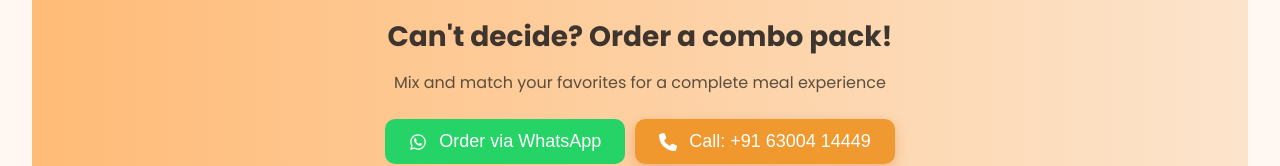
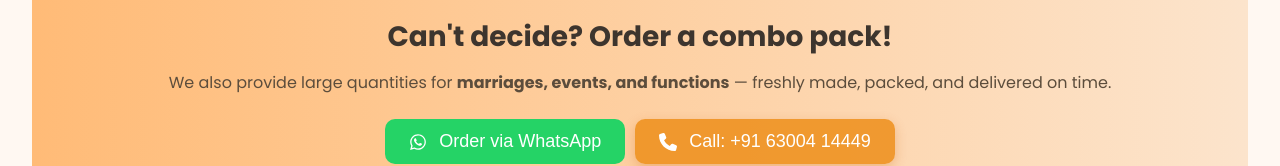
Before and after one commit to salman-repo-mern/website, a React (Create React App) app: page / in a window 1280 px wide. Shown: the part 2821-2987 px from the top of the page. Built offline with nearby package versions, Linux system fonts and the light colour scheme.

Commit message:
updated images

```diff
--- a/src/components/Products/index.js
+++ b/src/components/Products/index.js
@@ -26,7 +26,7 @@ const Products = () => {
     {
       id: 3,
       name: "Puri",
-      image: "https://5.imimg.com/data5/ANDROID/Default/2023/6/313459445/II/XK/UK/20956119/product-jpeg-500x500.jpg",
+      image: "https://res.cloudinary.com/dusyxcqt9/image/upload/v1754973819/poori_nsvnvx.jpg",
       quantity: "10 pcs",
       price: "₹60",
       tag: "Traditional",
@@ -145,7 +145,7 @@ const Products = () => {
 
         <div className="cta-box">
           <h3>Can't decide? Order a combo pack!</h3>
-          <p>Mix and match your favorites for a complete meal experience</p>
+          <p>We also provide large quantities for <b> marriages, events, and functions</b> — freshly made, packed, and delivered on time.</p>
           <div>
             <button
             onClick={() => handleOrder('Combo Pack')}
```
Also changed, not shown: src/components/Products/index.css (line endings or trailing spaces).
